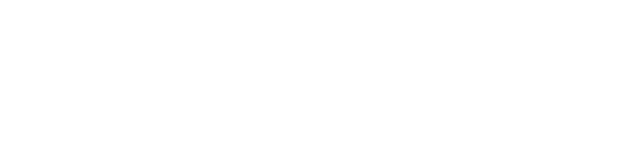
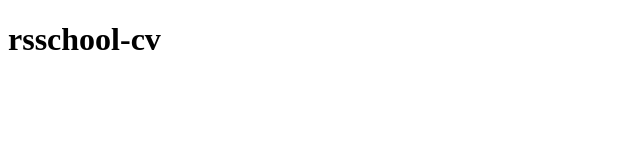
Before and after one commit to Vetra194/rsschool-cv, a plain HTML site: page index.html in a window 1280 px wide. Shown: the whole page, without its empty margins (0-640 px from the left). Drawn offline with Linux system fonts and the light colour scheme.

Commit message:
feat: add header

```diff
--- a/index.html
+++ b/index.html
@@ -7,6 +7,9 @@
     <title>Document</title>
 </head>
 <body>
+    <header>
+        <h1>rsschool-cv</h1>
+    </header>
 
 </body>
 </html>
```
